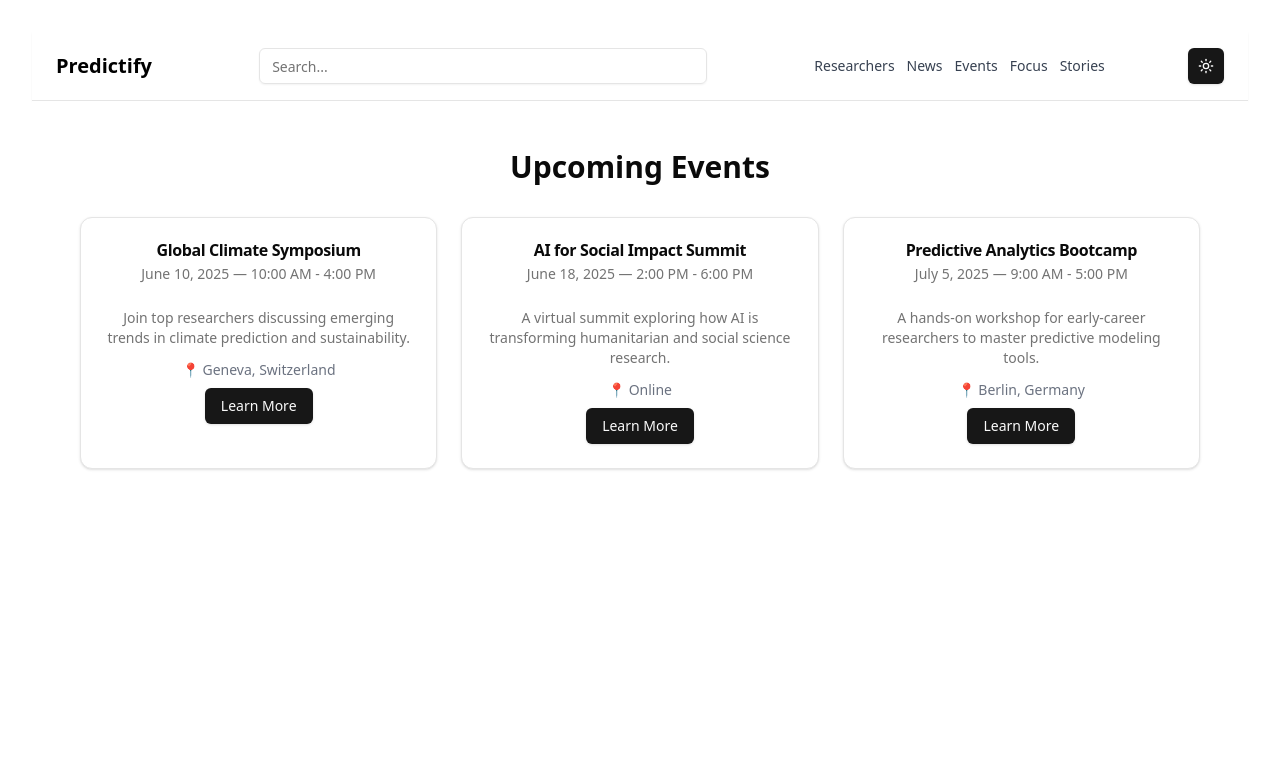
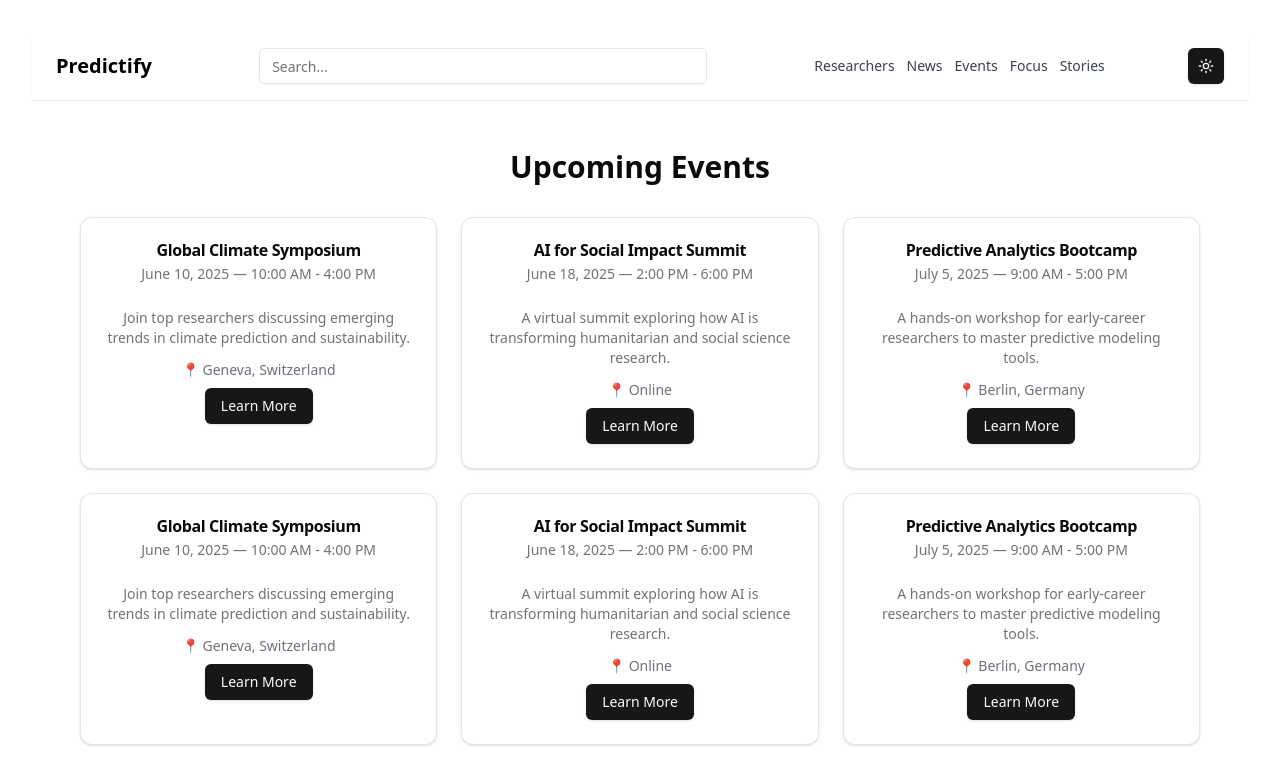
Before and after one commit to biniam0/Predictify, a React (Vite) app: page / in a window 1280 px wide. Shown: the top 784 px of the page. Built offline with nearby package versions, Linux system fonts and the light colour scheme.

Commit message:
Refactor: Events component to use EventsCard and move event data to a separate file

```diff
--- /dev/null
+++ b/src/components/EventsCard.tsx
@@ -0,0 +1,50 @@
+import {
+  Card,
+  CardHeader,
+  CardTitle,
+  CardContent,
+  CardDescription,
+} from "../components/ui/card";
+import { Button } from "../components/ui/button";
+
+interface EventType {
+  id: number;
+  title: string;
+  date: string;
+  time: string
+  location: string;
+  description: string;
+  image?: string;
+  link:string
+}
+
+interface EventCardProps {
+  event: EventType;
+}
+
+const EventsCard = ({event}: EventCardProps) => {
+  return (
+    <Card
+      key={event.id}
+      className="hover:shadow-lg transition-shadow duration-300"
+    >
+      <CardHeader>
+        <CardTitle>{event.title}</CardTitle>
+        <p className="text-sm text-muted-foreground">
+          {event.date} — {event.time}
+        </p>
+      </CardHeader>
+      <CardContent>
+        <CardDescription className="mb-3">{event.description}</CardDescription>
+        <p className="text-sm text-gray-500 dark:text-gray-400 mb-2">
+          📍 {event.location}
+        </p>
+        <Button asChild>
+          <a href={event.link}>Learn More</a>
+        </Button>
+      </CardContent>
+    </Card>
+  );
+};
+
+export default EventsCard;
--- /dev/null
+++ b/src/data/events.ts
@@ -0,0 +1,64 @@
+const events = [
+  {
+    id: 1,
+    title: "Global Climate Symposium",
+    date: "June 10, 2025",
+    time: "10:00 AM - 4:00 PM",
+    location: "Geneva, Switzerland",
+    description:
+      "Join top researchers discussing emerging trends in climate prediction and sustainability.",
+    link: "#",
+  },
+  {
+    id: 2,
+    title: "AI for Social Impact Summit",
+    date: "June 18, 2025",
+    time: "2:00 PM - 6:00 PM",
+    location: "Online",
+    description:
+      "A virtual summit exploring how AI is transforming humanitarian and social science research.",
+    link: "#",
+  },
+  {
+    id: 3,
+    title: "Predictive Analytics Bootcamp",
+    date: "July 5, 2025",
+    time: "9:00 AM - 5:00 PM",
+    location: "Berlin, Germany",
+    description:
+      "A hands-on workshop for early-career researchers to master predictive modeling tools.",
+    link: "#",
+  },
+  {
+    id: 1,
+    title: "Global Climate Symposium",
+    date: "June 10, 2025",
+    time: "10:00 AM - 4:00 PM",
+    location: "Geneva, Switzerland",
+    description:
+      "Join top researchers discussing emerging trends in climate prediction and sustainability.",
+    link: "#",
+  },
+  {
+    id: 2,
+    title: "AI for Social Impact Summit",
+    date: "June 18, 2025",
+    time: "2:00 PM - 6:00 PM",
+    location: "Online",
+    description:
+      "A virtual summit exploring how AI is transforming humanitarian and social science research.",
+    link: "#",
+  },
+  {
+    id: 3,
+    title: "Predictive Analytics Bootcamp",
+    date: "July 5, 2025",
+    time: "9:00 AM - 5:00 PM",
+    location: "Berlin, Germany",
+    description:
+      "A hands-on workshop for early-career researchers to master predictive modeling tools.",
+    link: "#",
+  },
+];
+
+export default events;
--- a/src/pages/Events.tsx
+++ b/src/pages/Events.tsx
@@ -1,44 +1,6 @@
-import {
-  Card,
-  CardHeader,
-  CardTitle,
-  CardContent,
-  CardDescription,
-} from "../components/ui/card";
-import { Button } from "../components/ui/button";
 
-const events = [
-  {
-    id: 1,
-    title: "Global Climate Symposium",
-    date: "June 10, 2025",
-    time: "10:00 AM - 4:00 PM",
-    location: "Geneva, Switzerland",
-    description:
-      "Join top researchers discussing emerging trends in climate prediction and sustainability.",
-    link: "#",
-  },
-  {
-    id: 2,
-    title: "AI for Social Impact Summit",
-    date: "June 18, 2025",
-    time: "2:00 PM - 6:00 PM",
-    location: "Online",
-    description:
-      "A virtual summit exploring how AI is transforming humanitarian and social science research.",
-    link: "#",
-  },
-  {
-    id: 3,
-    title: "Predictive Analytics Bootcamp",
-    date: "July 5, 2025",
-    time: "9:00 AM - 5:00 PM",
-    location: "Berlin, Germany",
-    description:
-      "A hands-on workshop for early-career researchers to master predictive modeling tools.",
-    link: "#",
-  },
-];
+import EventsCard from "../components/EventsCard";
+import events from "../data/events";
 
 export default function Events() {
   return (
@@ -49,28 +11,7 @@ export default function Events() {
       <h2 className="text-3xl font-bold mb-8 text-center">Upcoming Events</h2>
       <div className="grid gap-6 md:grid-cols-2 lg:grid-cols-3">
         {events.map((event) => (
-          <Card
-            key={event.id}
-            className="hover:shadow-lg transition-shadow duration-300"
-          >
-            <CardHeader>
-              <CardTitle>{event.title}</CardTitle>
-              <p className="text-sm text-muted-foreground">
-                {event.date} — {event.time}
-              </p>
-            </CardHeader>
-            <CardContent>
-              <CardDescription className="mb-3">
-                {event.description}
-              </CardDescription>
-              <p className="text-sm text-gray-500 dark:text-gray-400 mb-2">
-                📍 {event.location}
-              </p>
-              <Button asChild>
-                <a href={event.link}>Learn More</a>
-              </Button>
-            </CardContent>
-          </Card>
+          <EventsCard key={event.id} event={event} />
         ))}
       </div>
     </section>
```
